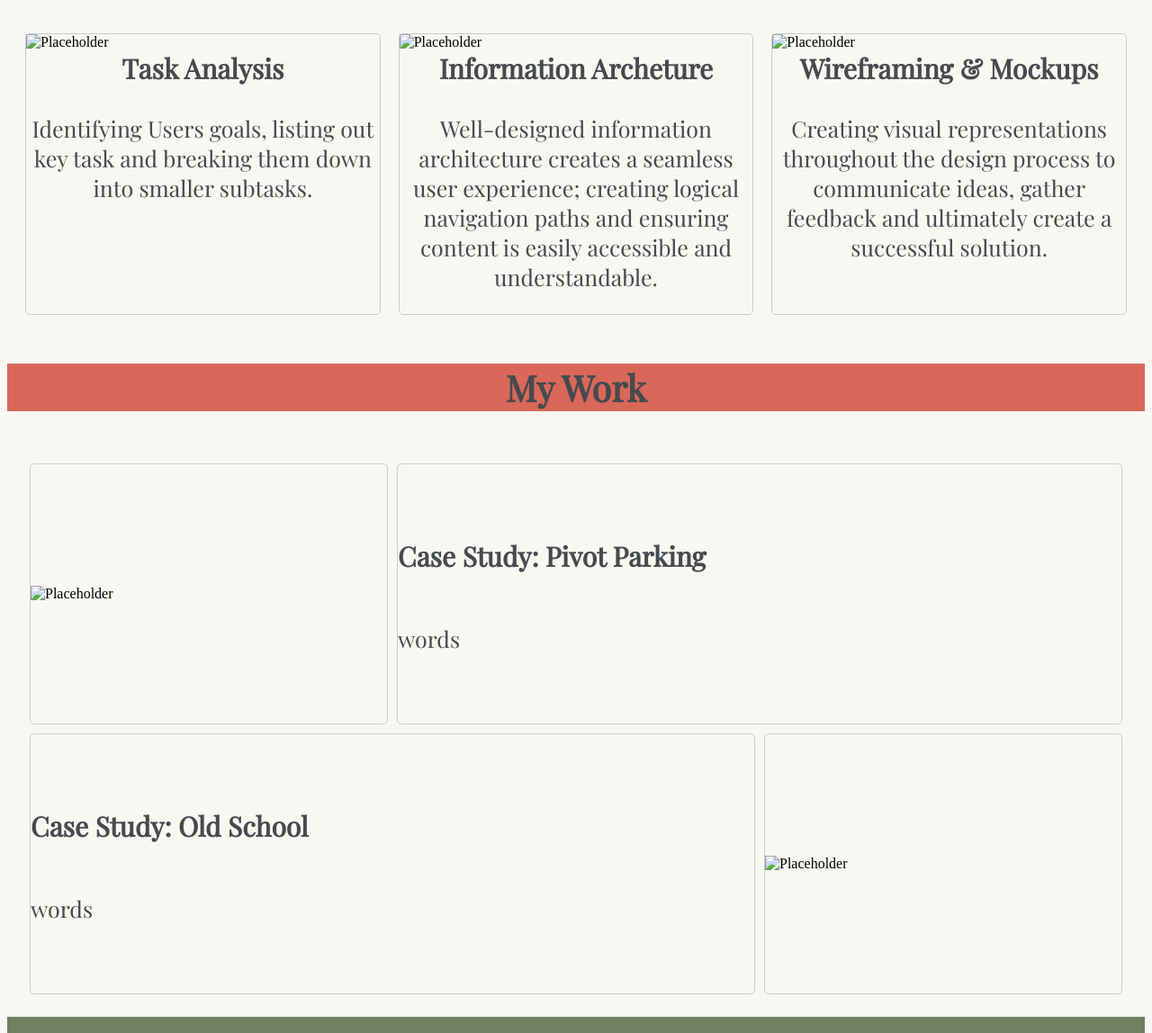
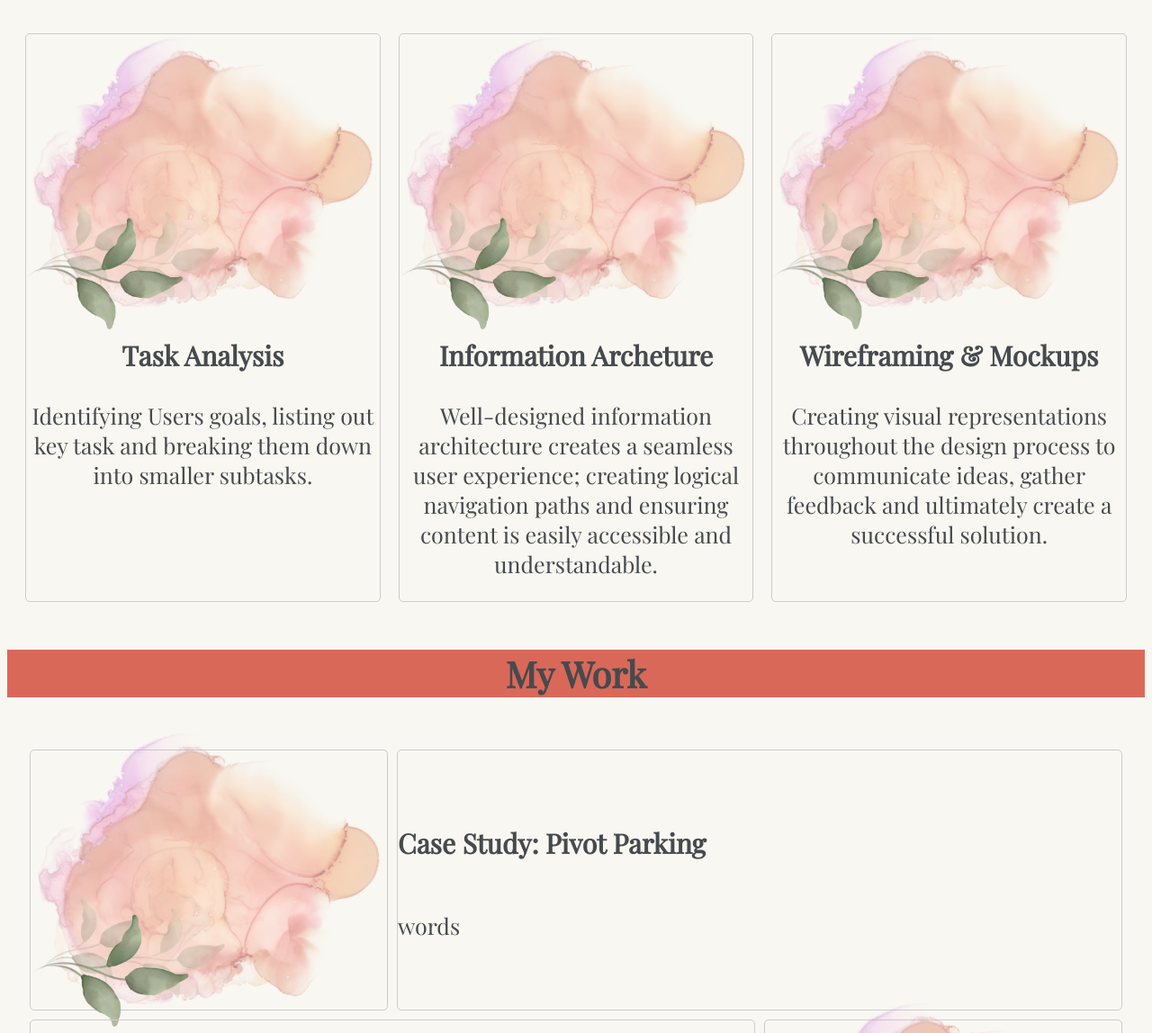
Before and after one commit to undecidedkelly/UX_UI_HW18, a plain HTML site: page index.html in a window 1280 px wide. Shown: the part 694-1842 px from the top of the page at 90% size. Drawn offline with nearby package versions, Linux system fonts and the light colour scheme; the site is published under a folder, as on GitHub Pages, so addresses that start at the root find nothing.

Commit message:
image fix

```diff
--- a/index.html
+++ b/index.html
@@ -36,17 +36,17 @@
     </div>
     <section class="myuxGrid">
         <div class="myuxGridArea">
-            <img src="/images/WatercolorsLarge.png" alt="Placeholder">
+            <img src="images/WatercolorsLarge.png" alt="Placeholder">
             <h3>Task Analysis</h3>
             <p>Identifying Users goals, listing out key task and breaking them down into smaller subtasks.</p>
         </div>
         <div class="myuxGridArea">
-            <img src="/images/WatercolorsLarge.png" alt="Placeholder">
+            <img src="images/WatercolorsLarge.png" alt="Placeholder">
             <h3>Information Archeture</h3>
             <p>Well-designed information architecture creates a seamless user experience; creating logical navigation paths and ensuring content is easily accessible and understandable.</p>
         </div>
         <div class="myuxGridArea">
-            <img src="/images/WatercolorsLarge.png" alt="Placeholder">
+            <img src="images/WatercolorsLarge.png" alt="Placeholder">
             <h3>Wireframing & Mockups</h3>
             <p>Creating visual representations throughout the design process to communicate ideas, gather feedback and ultimately create a successful solution.</p>
         </div>
@@ -57,7 +57,7 @@
     </div>
     <section id="myworkGrid">
         <div id="parkImage" class="myworkGridArea">
-            <img src="/images/WatercolorsLarge.png" alt="Placeholder">
+            <img src="images/WatercolorsLarge.png" alt="Placeholder">
         </div>
         <div id="parkCase" class="myworkGridArea">
             <h3>Case Study: Pivot Parking</h3>
@@ -68,7 +68,7 @@
             <p>words</p>
         </div>
         <div id="oldImage" class="myworkGridArea">
-            <img src="/images/WatercolorsLarge.png" alt="Placeholder">
+            <img src="images/WatercolorsLarge.png" alt="Placeholder">
         </div>
     </section>
     <footer class="navigation">
```
